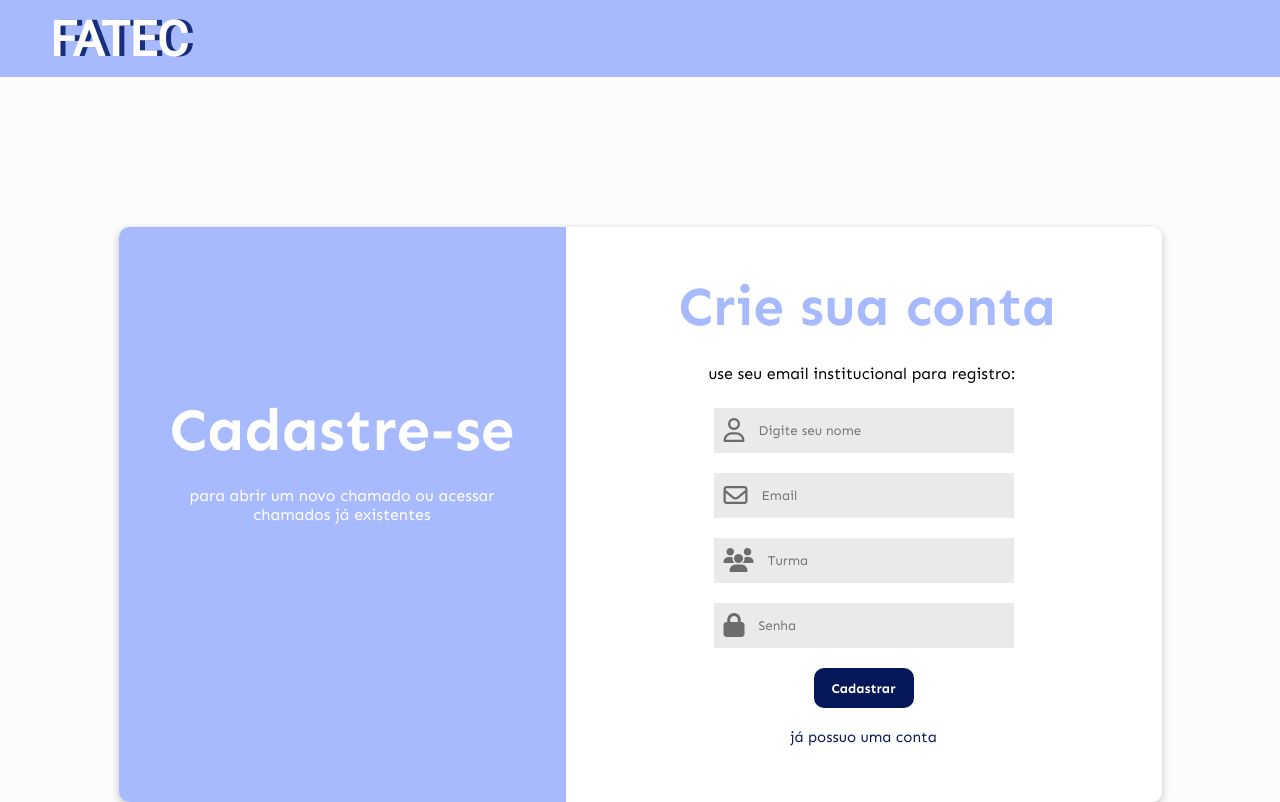
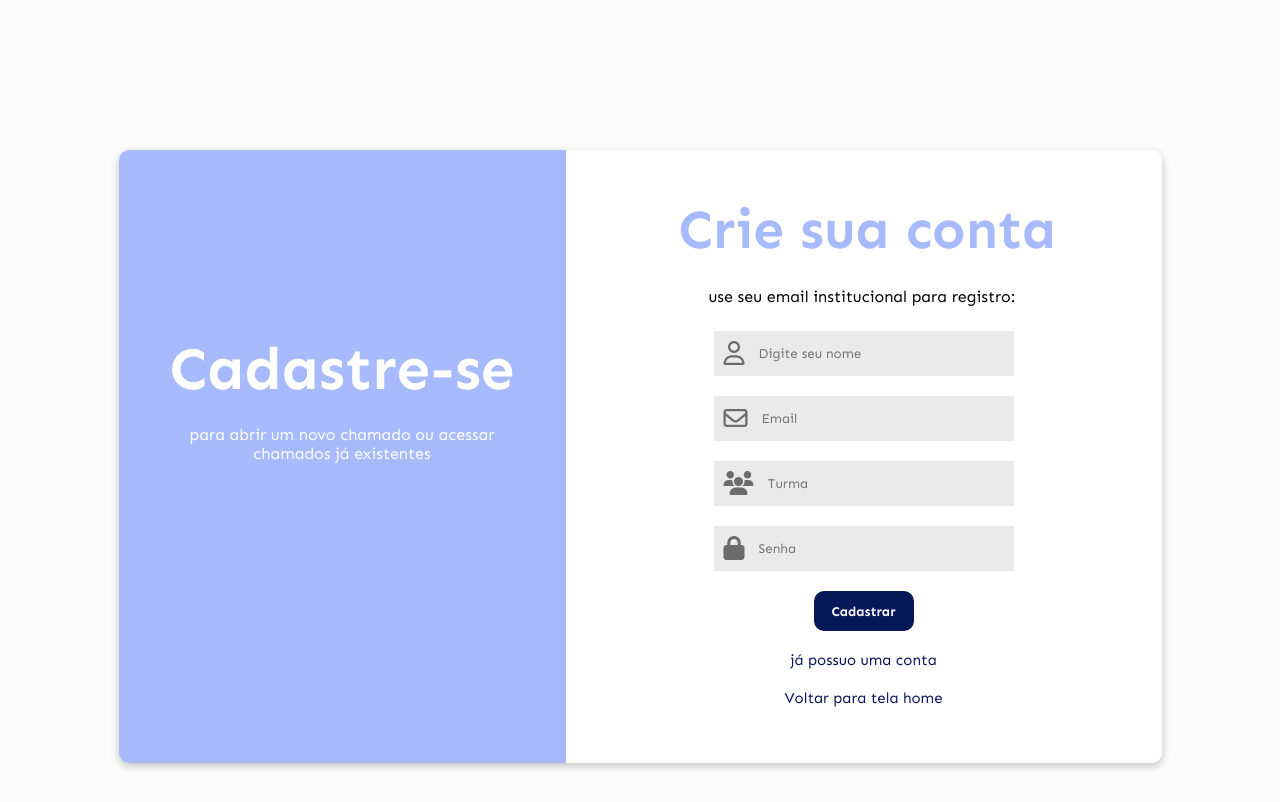
Before and after one commit to apiFatec/SOS_API, a Flask app: page /cadastro in a window 1280 px wide. After the commit the page ends 769 px from the top, so only its background shows below. Run offline with Flask 2, Linux system fonts and the light colour scheme; some libraries are stand-ins or nearby versions.

Commit message:
:lipstick: feat: Correção Voltar tela Home

```diff
--- a/static/cadastro/style.css
+++ b/static/cadastro/style.css
@@ -36,7 +36,7 @@ body {
 }
 
 .lado > h1 {
-  padding-top: 36%;
+  padding-top: 40%;
   margin-bottom: 0%;
   font-size: 3.75rem;
   text-align: center;
@@ -130,8 +130,16 @@ button:hover {
   font-size: 0.9375rem;
   text-align: center;
   margin-inline: auto;
+  color: #07185a;
+}
+
+.voltar {
+  text-decoration: none;
+  font-size: 0.9375rem;
+  text-align: center;
+  margin-inline: auto;
+  color: #07185a;
   margin-bottom: 40px;
-  color: #07185a;
 }
 
 .ja:hover {
--- a/templates/cadastro/index.html
+++ b/templates/cadastro/index.html
@@ -14,10 +14,6 @@
 </head>
 
 <body>
-    <header>
-        <h1 class="logo">FATEC</h1>
-    </header>
-
     <section class="flex">
         <div class="container">
 
@@ -46,6 +42,7 @@
                 </div>
                 <button>Cadastrar</button>
                 <a href="/login" class="ja">já possuo uma conta</a>
+                <a href="/" class="voltar">Voltar para tela home</a>
             </form>
         </div>
     </section>
--- a/templates/tela-login/index.html
+++ b/templates/tela-login/index.html
@@ -15,10 +15,6 @@
 </head>
 
 <body class="main">
-
-    <header>
-        <h1 class="logo">FATEC</h1>
-    </header>
     <section class="container">
         <div class="corpo">
             <div class="blocoazul"></div>
@@ -36,6 +32,7 @@
                 <input type="submit" class="btn" value="Entrar">
 
                 <a class="link" href="/cadastro">Não possui uma conta?<br>Clique aqui para se cadastrar</a>
+                <a class="link" href="/">Voltar para tela Home</a>
             </form>
 
         </div>
```
Also changed, not shown: static/tela-login/style.css (+0 -9 lines).
